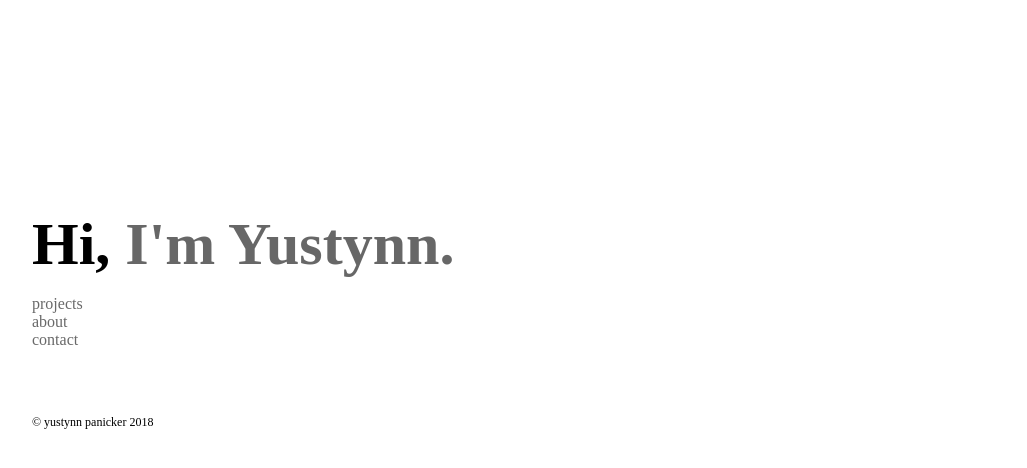
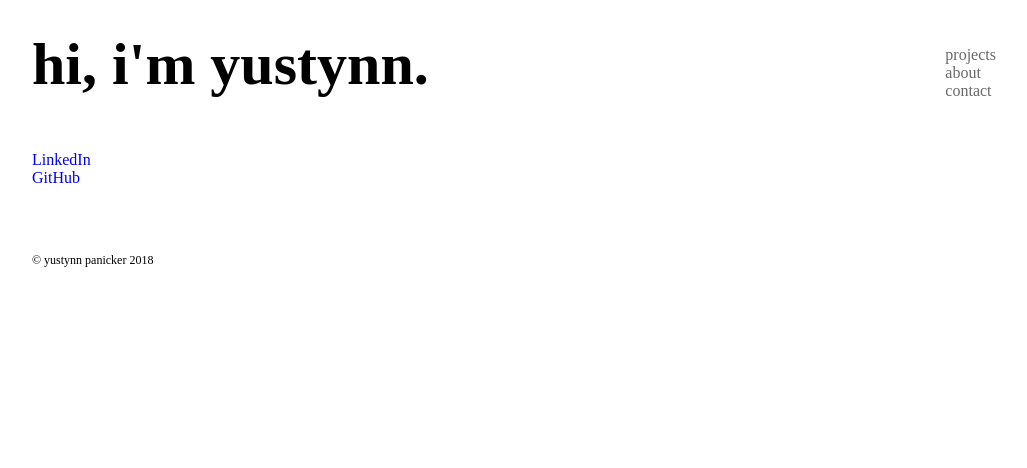
Before and after one commit to Yustynn/personal-site, a Jekyll site: the page built from index.md, in a window 1280 px wide. Shown: the top 468 px of the page, without its empty margins (126-1153 px from the left). Built offline with Jekyll 4.4.1, drawn with Linux system fonts in a browser that asks for light colours.

Commit message:
Change home page to be stylistically consistent

```diff
--- a/_sass/_home.sass
+++ b/_sass/_home.sass
@@ -1,2 +1,2 @@
-.home
-  padding-top: 20vh
+//.home
+  //padding-top: 20vh
--- a/index.md
+++ b/index.md
@@ -1,3 +1,9 @@
 ---
-layout: home
+layout: page
+header: hi, i'm yustynn
 ---
+
+<ul class='unstyled'>
+  <li><a href="https://www.linkedin.com/in/yustynn">LinkedIn</a></li>
+  <li><a href="https://github.com/Yustynn">GitHub</a></li>
+</ul>
```
